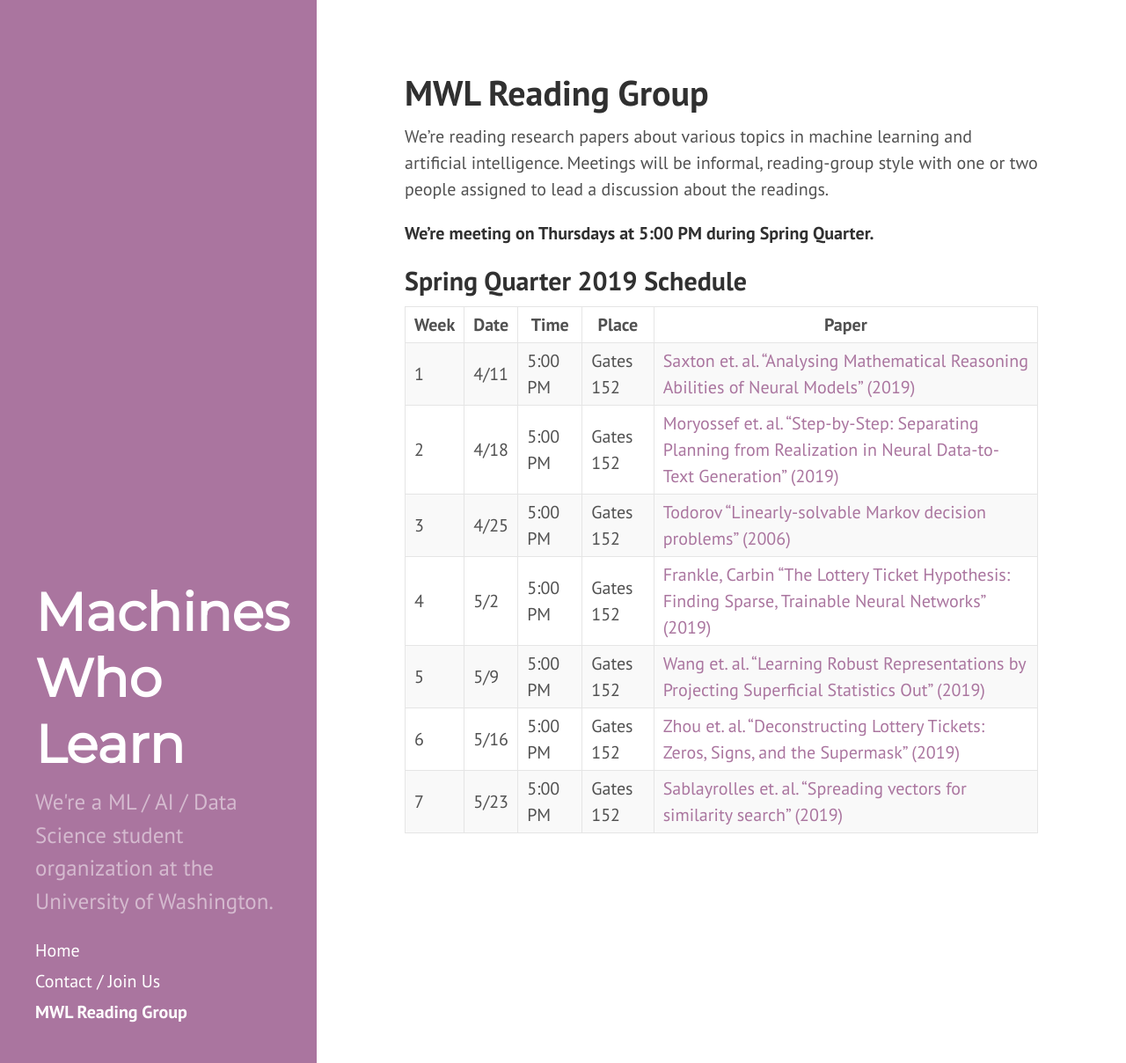
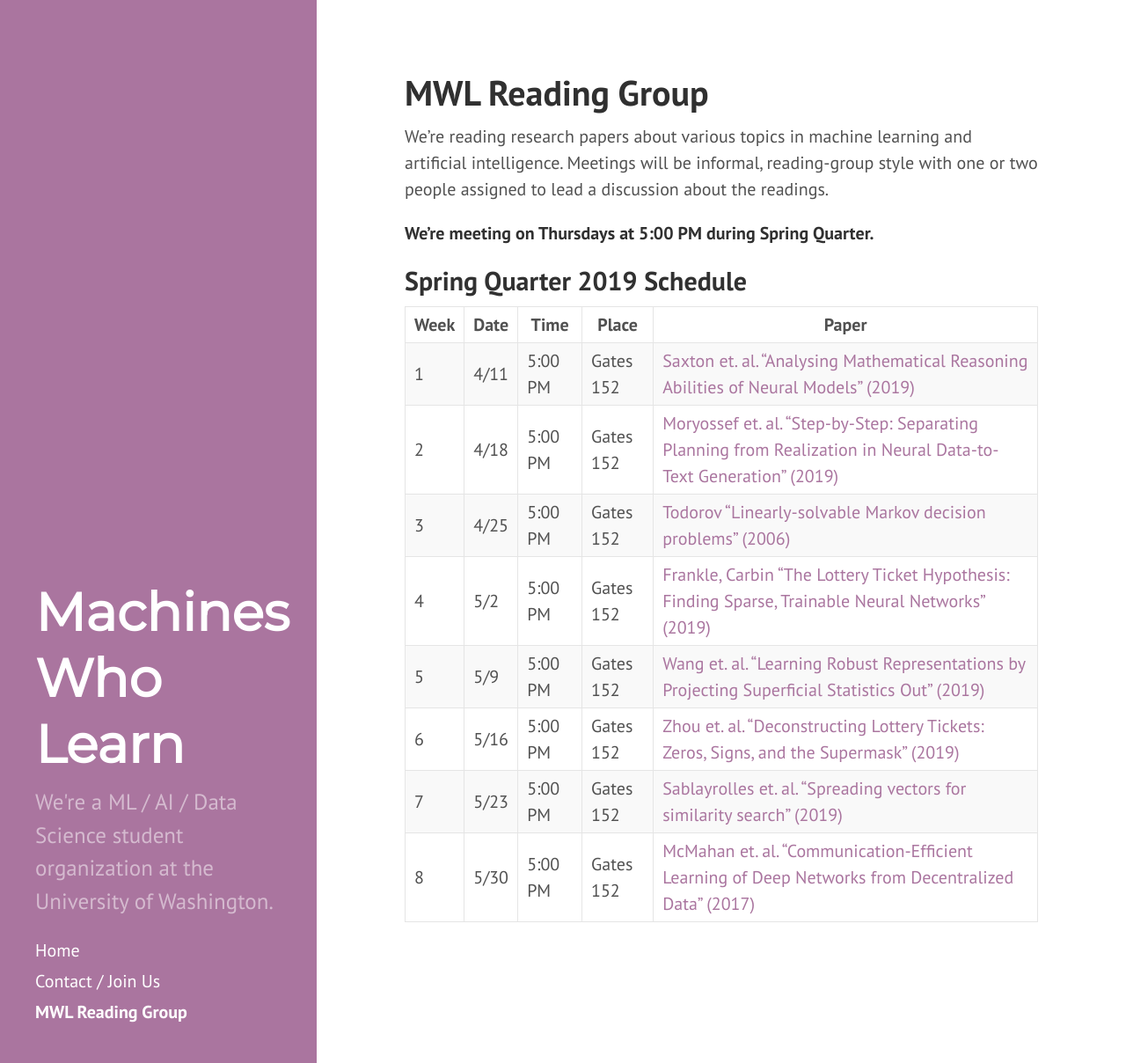
Before and after one commit to MachinesWhoLearn/machineswholearn.github.io, a Jekyll site: the page built from mwl_reading_group.md, in a window 1280 px wide and 1208 px high. Shown: the whole window at 88% size. Built offline with Jekyll 4.4.1, drawn with Linux system fonts in a browser that asks for light colours.

Commit message:
Add 5/30

```diff
--- a/mwl_reading_group.md
+++ b/mwl_reading_group.md
@@ -20,3 +20,4 @@ or two people assigned to lead a discussion about the readings.
 | 5 | 5/9 | 5:00 PM | Gates 152 | [Wang et. al. "Learning Robust Representations by Projecting Superficial Statistics Out" (2019)](https://openreview.net/forum?id=rJEjjoR9K7) |
 | 6 | 5/16 | 5:00 PM | Gates 152 | [Zhou et. al. "Deconstructing Lottery Tickets: Zeros, Signs, and the Supermask" (2019)](https://arxiv.org/abs/1905.01067) |
 | 7 | 5/23 | 5:00 PM | Gates 152 | [Sablayrolles et. al. "Spreading vectors for similarity search" (2019)](https://openreview.net/forum?id=SkGuG2R5tm) |
+| 8 | 5/30 | 5:00 PM | Gates 152 | [McMahan et. al. "Communication-Efficient Learning of Deep Networks from Decentralized Data" (2017)](https://arxiv.org/abs/1602.05629) |
```
